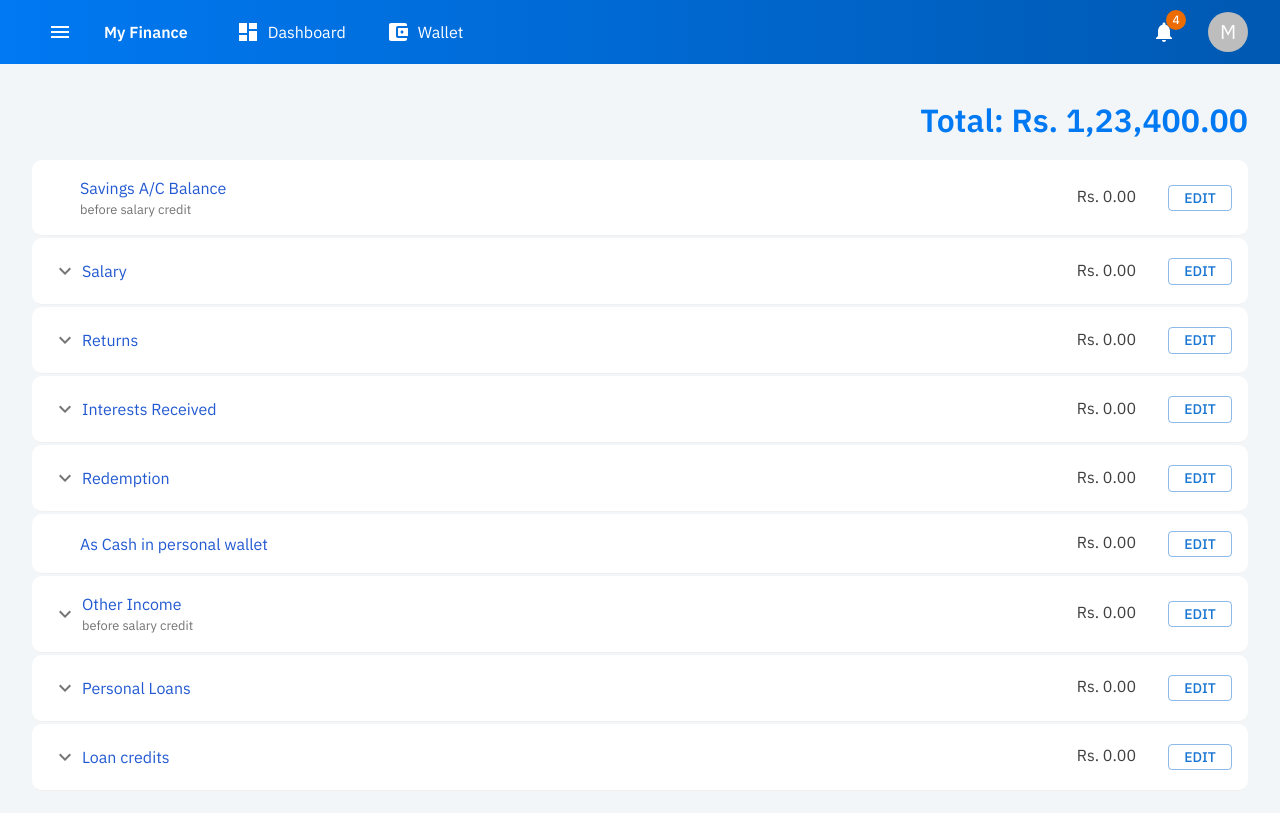
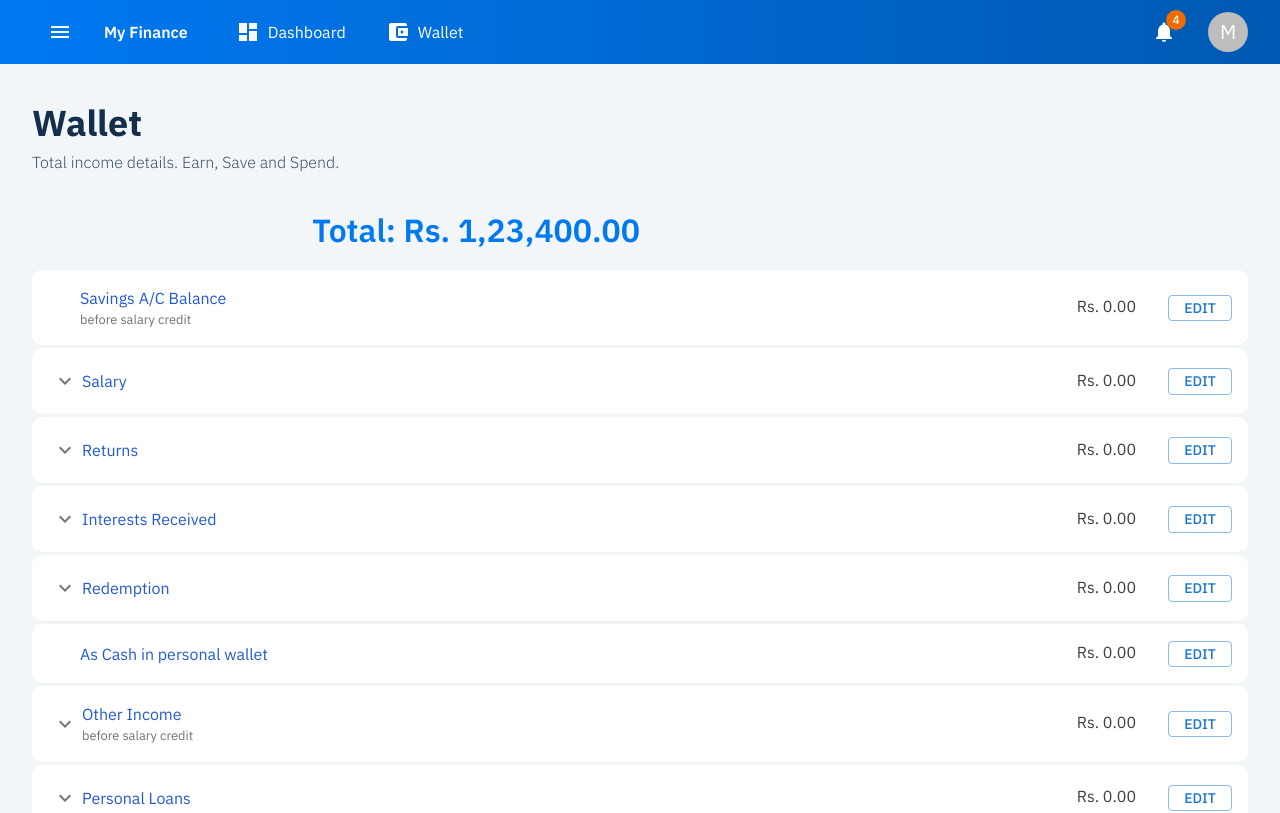
Before and after one commit to cra2ycoder/my-finance, a Next.js app: page /wallet in a window 1280 px wide. Shown: the top 813 px of the page. Built offline with nearby package versions, Linux system fonts and the light colour scheme.

Commit message:
wallet page ui cleanup

```diff
--- a/pages/wallet.tsx
+++ b/pages/wallet.tsx
@@ -1,11 +1,13 @@
 import Box from '@mui/material/Box'
 import Typography from '@mui/material/Typography'
 import WalletTable from '@components/WalletTable'
-import { walletItems } from '@model/config/data'
+import PageTitle from '@components/PageTitle'
+import { walletItems, pageItems } from '@model/config'
 
 function Wallet() {
   return (
     <Box width="100%">
+      <PageTitle {...pageItems.wallet}>
         <Typography
           sx={{
             fontSize: '2rem',
@@ -19,6 +21,7 @@ function Wallet() {
           <span>Total: </span>
           <span>Rs. 1,23,400.00</span>
         </Typography>
+      </PageTitle>
       <WalletTable list={walletItems} />
     </Box>
   )
```
Lines whose indentation alone changed are shown as unchanged.
